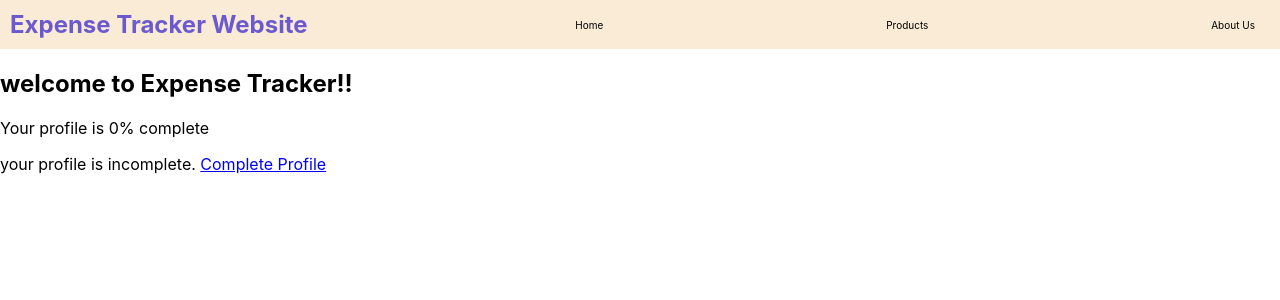
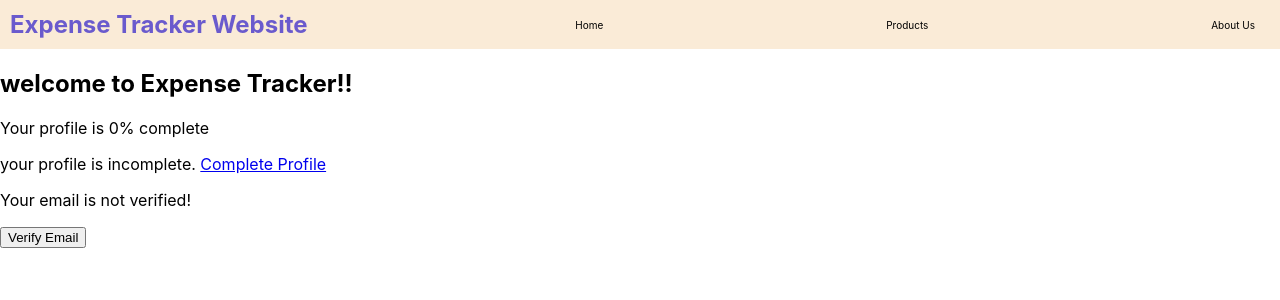
Before and after one commit to shalinigogikar/React-Expense-Tracker-Website, a React (Create React App) app: page /profile in a window 1280 px wide. Shown: the top 300 px of the page. Built offline with nearby package versions, Linux system fonts and the light colour scheme.

Commit message:
Email verification

```diff
--- a/src/components/Profile.js
+++ b/src/components/Profile.js
@@ -1,18 +1,22 @@
 import React, { useEffect, useState } from "react";
 import { Link } from "react-router-dom";
-import { getAuth } from "firebase/auth";
+import { getAuth,sendEmailVerification } from "firebase/auth";
 import {getFirestore, doc, getDoc } from "firebase/firestore";
 //import { db } from "../firebase";
 const Profile=()=>{
     const[profile,setProfile]=useState({});
     const[completion,setCompletion]=useState(0);
+    const[emailVerified,setEmailVerified]=useState(false);
+    const[verificationMessage,setVerificationMessage]=useState("");
     const auth=getAuth();
+    const user=auth.currentUser;
    const db=getFirestore();
     useEffect(()=>{
         const fetchProfile=async()=>{
-            const user=auth.currentUser;
+           // const user=auth.currentUser;
             if(user){
                 try{
+                    setEmailVerified(user.emailVerified);
                     const idToken = await user.getIdToken();
                     console.log("User ID Token:", idToken);
                 const userDocRef=doc(db,"users",user.uid);
@@ -36,6 +40,16 @@ const Profile=()=>{
         };
         fetchProfile();
     },[auth,db]);
+    const handleSendVerification = async () => {
+        if (user) {
+            try {
+                await sendEmailVerification(user);
+                setVerificationMessage("Verification email sent! Please check your inbox.");
+            } catch (error) {
+                setVerificationMessage(`Error: ${error.message}`);
+            }
+        }
+    };
     return(
         <>
         <h2>welcome to Expense Tracker!!</h2>
@@ -45,6 +59,13 @@ const Profile=()=>{
             <p>your profile is incomplete. <Link to="/updateprofile">Complete Profile</Link></p>
             )}
         </div>
+        {!emailVerified && (
+                <div>
+                    <p>Your email is not verified!</p>
+                    <button onClick={handleSendVerification}>Verify Email</button>
+                    {verificationMessage && <p>{verificationMessage}</p>}
+                </div>
+            )}
         </>
     );
 };
```
